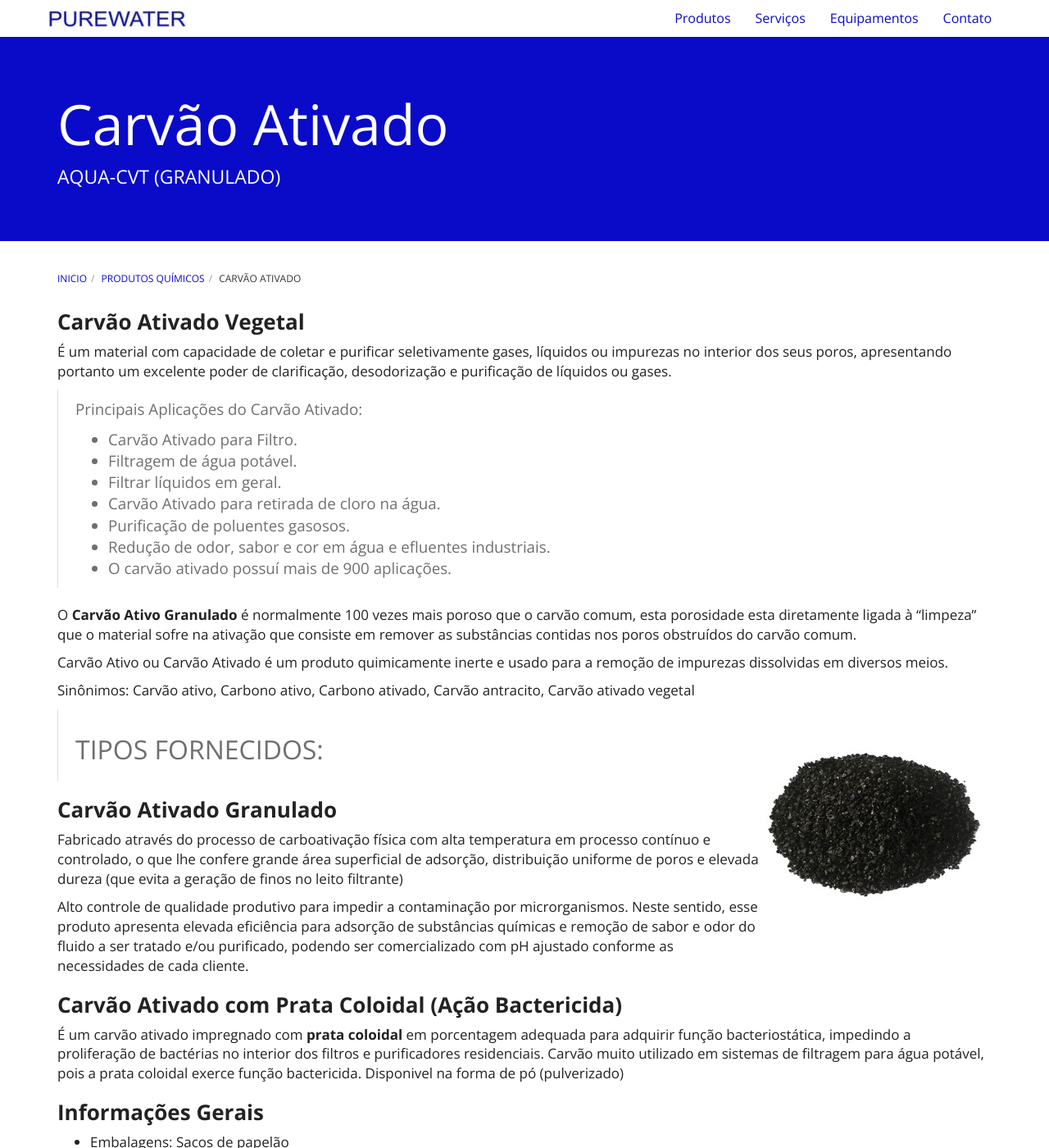
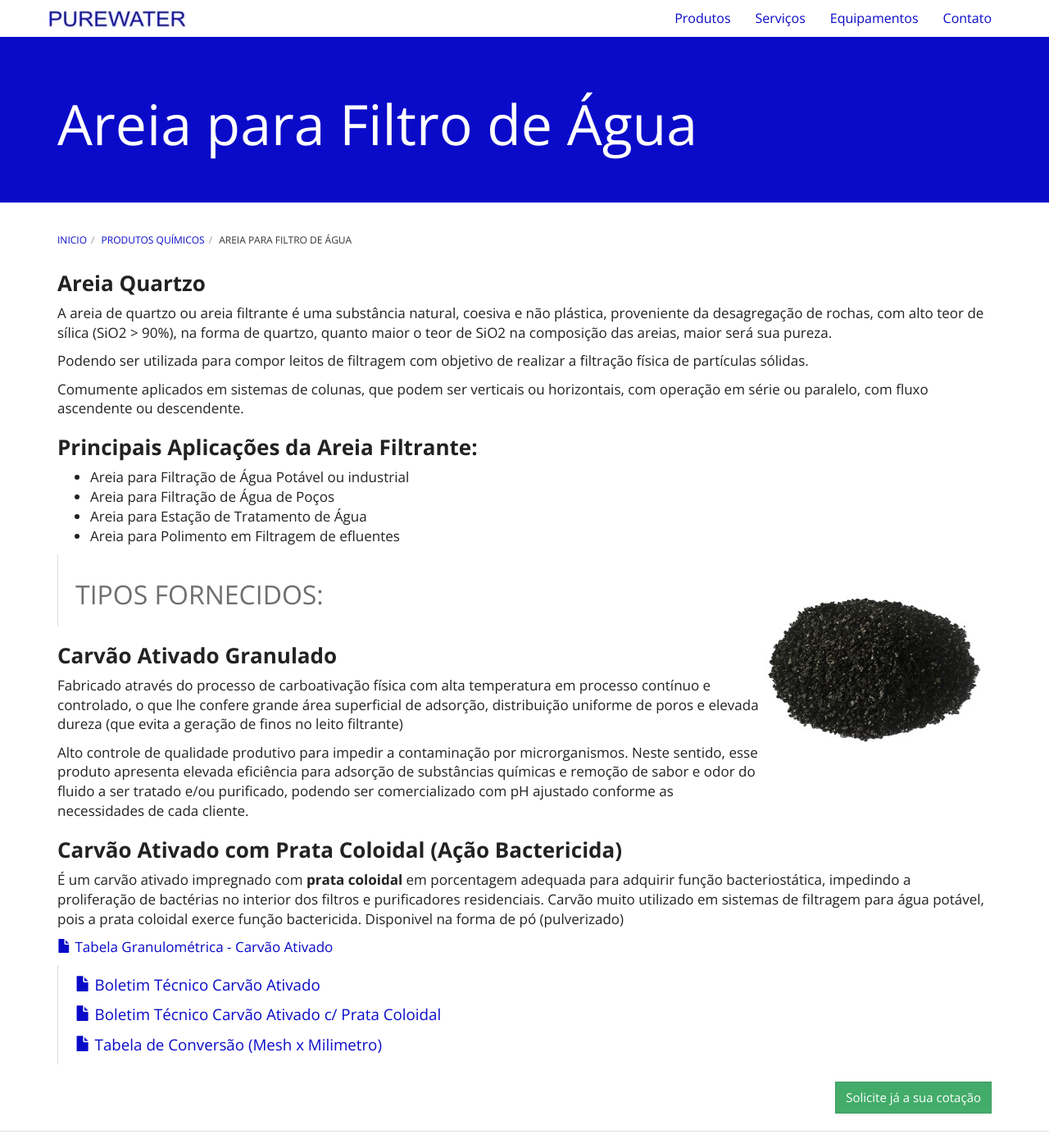
Before and after one commit to purewaterefluentes/purewaterefluentes.github.io, a Jekyll site: the page built from produtos/areia-para-filtro-de-agua.md, in a window 1280 px wide and 1400 px high. Shown: the whole window at 82% size. Built offline with Jekyll 4.4.1, drawn with Linux system fonts in a browser that asks for light colours; nearby versions of some CDN libraries; library files that are not in the unit come from our copies; some of the changed text lies outside the part shown.

Commit message:
Update areia-para-filtro-de-agua.md

```diff
--- a/produtos/areia-para-filtro-de-agua.md
+++ b/produtos/areia-para-filtro-de-agua.md
@@ -1,28 +1,25 @@
 ---
 layout: contato
-pageTitle: CARVÃO ATIVADO | CARVÃO ATIVO GRANULADO | PUREWATER EFLUENTES
-title: Carvão Ativado
-subtitle: AQUA-CVT (GRANULADO)
+pageTitle: AREIA PARA FILTRO DE ÁGUA | ELEMENTO FILTRANTE | PUREWATER EFLUENTES
+title: Areia para Filtro de Água
+subtitle:
 ---
 
-### **Carvão Ativado Vegetal**
+### **Areia Quartzo**
 
-É um material com capacidade de coletar e purificar seletivamente gases, líquidos ou impurezas no interior dos seus poros, apresentando portanto um excelente poder de clarificação, desodorização e purificação de líquidos ou gases.
+A areia de quartzo ou areia filtrante é uma substância natural, coesiva e não plástica, proveniente da desagregação de rochas, com alto teor de sílica (SiO2 > 90%), na forma de quartzo, quanto maior o teor de SiO2 na composição das areias, maior será sua pureza.
 
-> Principais Aplicações do Carvão Ativado:
-- Carvão Ativado para Filtro.
-- Filtragem de água potável.
-- Filtrar líquidos em geral.
-- Carvão Ativado para retirada de cloro na água.
-- Purificação de poluentes gasosos.
-- Redução de odor, sabor e cor em água e efluentes industriais.
-- O carvão ativado possuí mais de 900 aplicações.
+Podendo ser utilizada para compor leitos de filtragem com objetivo de realizar a filtração física de partículas sólidas.
 
-O **Carvão Ativo Granulado** é normalmente 100 vezes mais poroso que o carvão comum, esta porosidade esta diretamente ligada à "limpeza" que o material sofre na ativação que consiste em remover as substâncias contidas nos poros obstruídos do carvão comum.
+Comumente aplicados em sistemas de colunas, que podem ser verticais ou horizontais, com operação em série ou paralelo, com fluxo ascendente ou descendente.
 
-Carvão Ativo ou Carvão Ativado é um produto quimicamente inerte e usado para a remoção de impurezas dissolvidas em diversos meios.
+### **Principais Aplicações da Areia Filtrante:**
 
-Sinônimos: Carvão ativo, Carbono ativo, Carbono ativado, Carvão antracito, Carvão ativado vegetal
+- Areia para Filtração de Água Potável ou industrial
+- Areia para Filtração de Água de Poços
+- Areia para Estação de Tratamento de Água
+- Areia para Polimento em Filtragem de efluentes
+
 
 <img class="img-responsive pull-right" style="max-width: 40%;" src="../../website/images/Carvão ativado granulado.jpg" alt="Carvão Ativado Granulado">
 
@@ -42,14 +39,6 @@
 Carvão muito utilizado em sistemas de filtragem para água potável, pois a prata coloidal exerce função bactericida.
 Disponivel na forma de pó (pulverizado)
 
-### **Informações Gerais**
-
-+ Embalagens: Sacos de papelão
-+ Proteção: Contem internamente um saco de polietileno hermeticamente fechado e ao abrigo da umidade
-+ Capacidade: 25 Kg
-+ Classe de embalagem: Insolúvel em água, queima lentamente sem  chamas.
-
->
 {% include purewater/link-boletim.html
    label="Tabela Granulométrica - Carvão Ativado"
    arquivo="Tabela Granulométrica Carvão Ativado.pdf" %}
```
